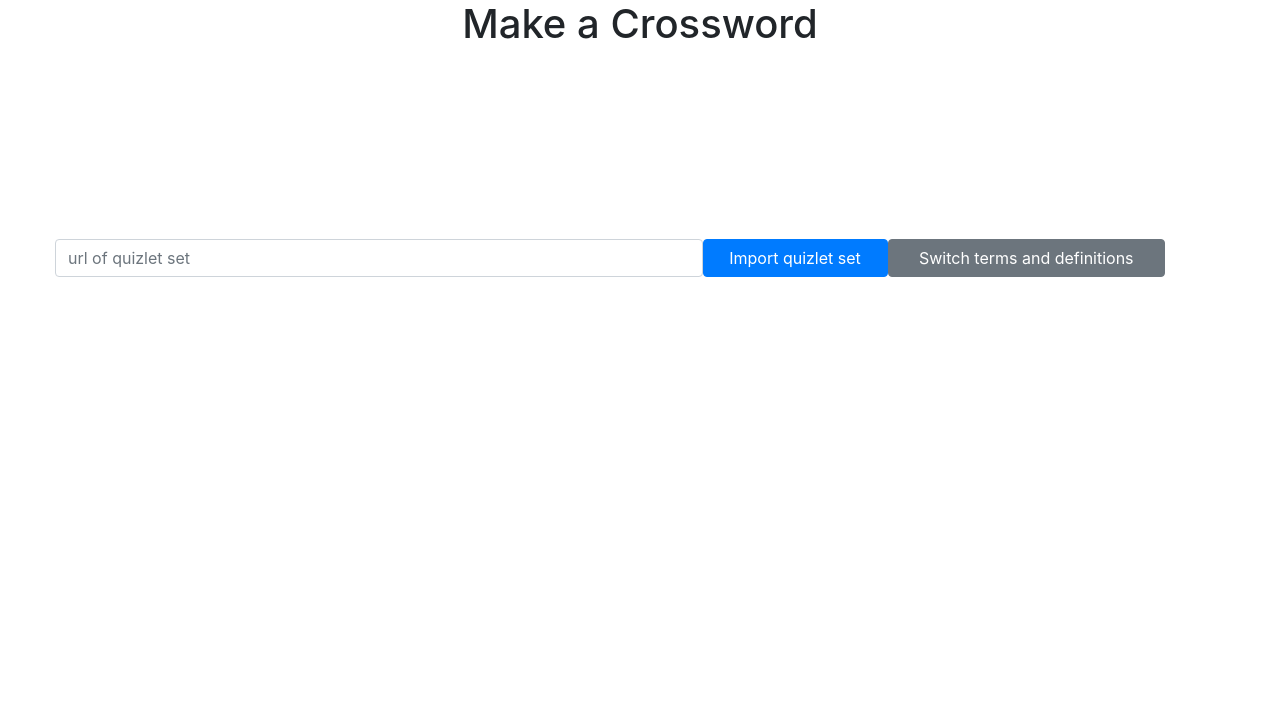
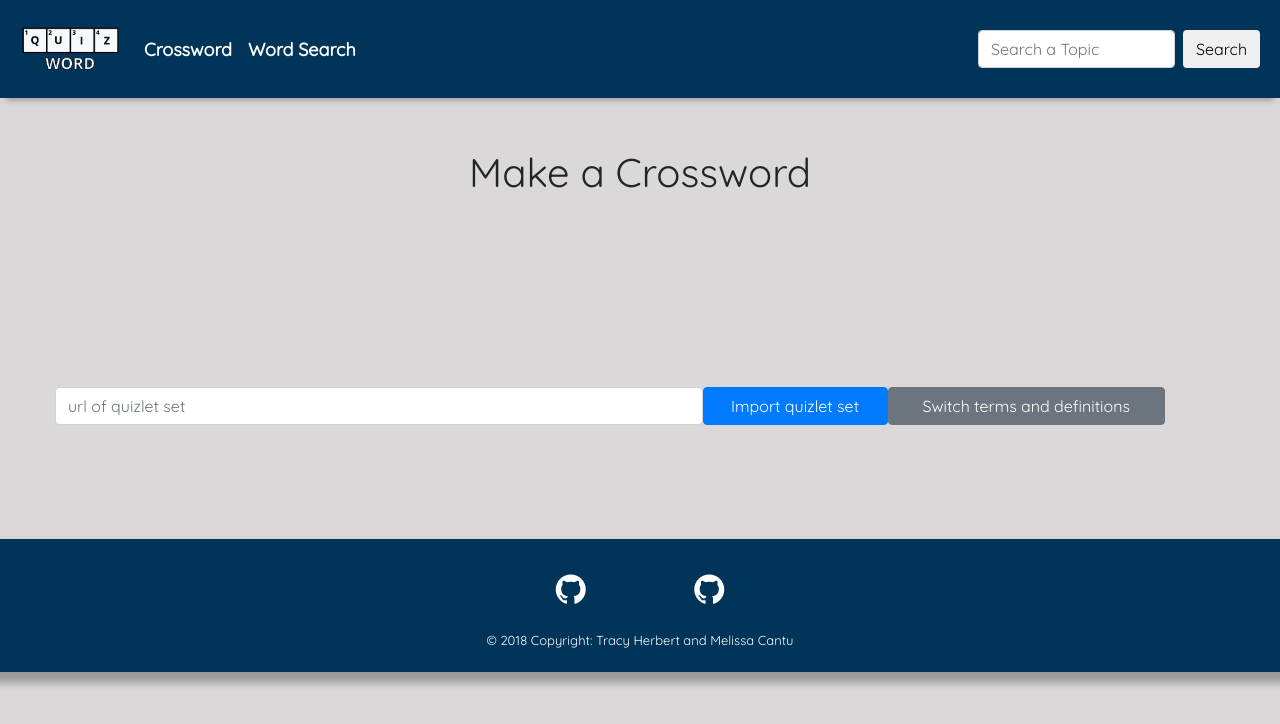
Before and after one commit to hrubert/quizlet-crossword-app, a plain HTML site: page crossword.html in a window 1280 px wide. Drawn offline with nearby package versions, Linux system fonts and the light colour scheme.

Commit message:
links working on page

```diff
--- a/crossword.html
+++ b/crossword.html
@@ -10,8 +10,38 @@
     <!-- Bootstrap CSS -->
     <link rel="stylesheet" href="https://stackpath.bootstrapcdn.com/bootstrap/4.1.2/css/bootstrap.min.css" integrity="sha384-Smlep5jCw/wG7hdkwQ/Z5nLIefveQRIY9nfy6xoR1uRYBtpZgI6339F5dgvm/e9B"
         crossorigin="anonymous">
+    <link href="https://fonts.googleapis.com/css?family=Anton" rel="stylesheet">
+    <link href="https://fonts.googleapis.com/css?family=Roboto+Condensed" rel="stylesheet">
+    <link href="https://fonts.googleapis.com/css?family=Anton|Oswald:700" rel="stylesheet">
+    <link href="https://fonts.googleapis.com/css?family=Quicksand" rel="stylesheet">
+    <link rel="stylesheet" href="styles.css">
+    <link rel="stylesheet" href="https://cdnjs.cloudflare.com/ajax/libs/font-awesome/4.7.0/css/font-awesome.min.css">
     <link rel="stylesheet" href="styles/wordSearch.css">
 </head>
+
+
+<body>
+    <nav class="navbar navbar-expand-lg navbar-light fixed-top">
+            <a class="navbar-brand" href="index.html"><img src="images/quizword.png" width="100px"></a>
+            <button class="navbar-toggler" type="button" data-toggle="collapse" data-target="#navbarNav" aria-controls="navbarNav" aria-expanded="false" aria-label="Toggle navigation">
+                <span class="navbar-toggler-icon"></span>
+            </button>
+            <div class="collapse navbar-collapse" id="navbarNav">
+                <ul class="navbar-nav">
+                <li class="nav-item">
+                    <a style="color:white" class="nav-link" href="crossword.html">Crossword</a>
+                </li>
+                <li class="nav-item">
+                    <a style="color:white" class="nav-link" href="wordSearch.html">Word Search</a>
+                </li>
+                </ul>
+                <form class="form-inline my-2 my-lg-0 ml-auto">
+                    <input class="form-control mr-sm-2" type="search" placeholder="Search a Topic" aria-label="Search">
+                    <button class="btn btn-outline my-2 my-sm-0" type="submit">Search</button>
+                </form>
+            </div>
+        </nav>
+
     <!-- modal pop-up if words are unplaced -->
     <div class="modal" tabindex="-1" role="dialog">
         <div class="modal-dialog" role="document">
@@ -29,10 +59,10 @@
             </div>
         </div>
     </div>
-
-
     <!-- Main body container -->
     <div class="container">
+        <div class="row">
+            <div class="col-12 puzzle1">
         <div id="heading">
         </div>
         <h1 class="text-center" id="title">Make a Crossword</h1>
@@ -54,10 +84,29 @@
             <button type="button" class="btn btn-secondary col-md-3" id="switch">Switch terms and definitions</button>
         </div>
     </div>
-
+    </div>
+    </div>
     </div>
 
-<body>
+    <footer class="row page-footer special-color-dark pt-4">
+        <!-- Footer Elements -->
+        <!-- Social buttons -->
+        <ul class="col-12 list-unstyled list-inline text-center">
+            <li class="list-inline-item">
+                <a href="https://github.com/melycm" target="_blank"><i class="fa fa-github github"></i></a>
+            </li>
+            <li class="list-inline-item">
+                <a href="https://github.com/hrubert" target="_blank"><i class="fa fa-github github"></i></a>
+            </li>
+        </ul>
+        <!-- Social buttons -->
+
+        <!-- Copyright -->
+        <div class="col-12 footer-copyright text-center pb-3">© 2018 Copyright: Tracy Herbert and Melissa Cantu
+        </div>
+        <!-- Copyright -->
+
+    </footer>
 
     <!-- Optional JavaScript -->
     <!-- jQuery first, then Popper.js, then Bootstrap JS -->
```
Also changed, not shown: index.html (+1 -1 lines), wordSearch.html (+2 -2 lines). Lines whose indentation alone changed are shown as unchanged.
